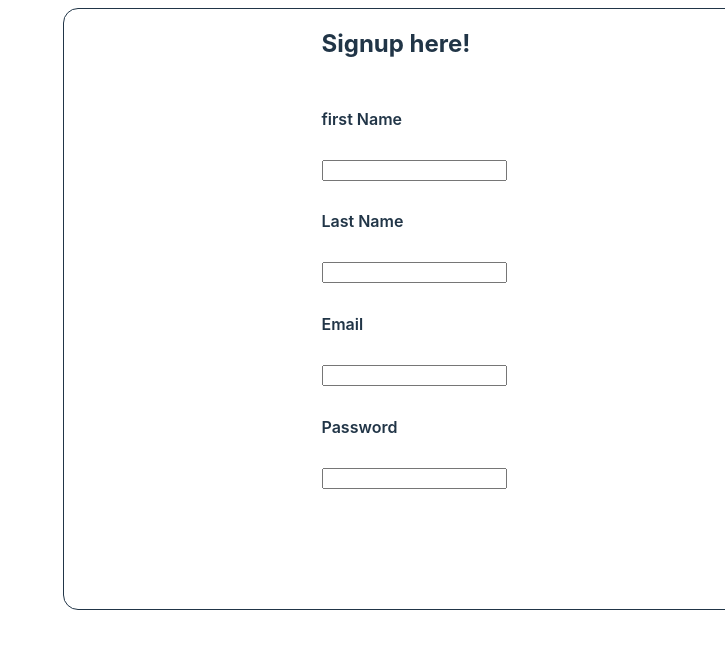
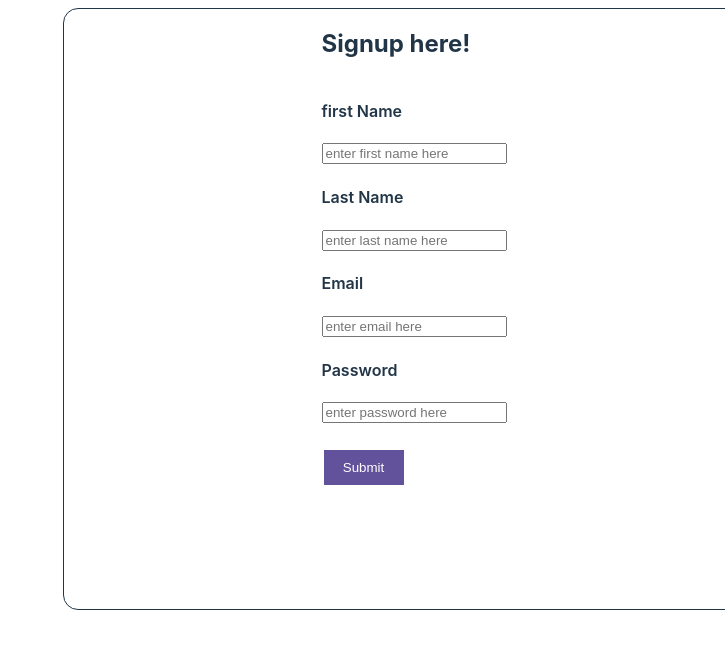
Before and after one commit to aestrella0140/REACT--Project-Management, a React (Vite) app in the folder client/: page / in a window 1280 px wide. Shown: the top 648 px of the page, without its empty margins (555-1280 px from the left). Built offline with nearby package versions, Linux system fonts and the light colour scheme.

Commit message:
almost working signup form input fields not working

```diff
--- a/client/src/index.css
+++ b/client/src/index.css
@@ -33,6 +33,17 @@ label {
   font-weight: 600;
 }
 
+button {
+  background-color: #62529c;
+  border: none;
+  padding: 4px 2px;
+  margin: 4px 2px;
+  cursor: pointer;
+  width: 80px;
+  height: 35px;
+  color: #ffffff;
+}
+
 @media (prefers-color-scheme: light) {
   :root {
     color: #213547;
@@ -41,7 +52,5 @@ label {
   a:hover {
     color: #747bff;
   }
-  button {
-    background-color: #f9f9f9;
-  }
+
 }
--- a/client/src/pages/Signup.jsx
+++ b/client/src/pages/Signup.jsx
@@ -32,45 +32,55 @@ const SignupForm = () => {
         },
     });
     return (
-        <form className='signup' onSubmit={formik.handleSubmit}>
-            <div className='form'>
+        <div className='signup'>
+            <form className='form' onSubmit={formik.handleSubmit}>
                 <h2>Signup here!</h2>
-                <label htmlFor='firstName'>first Name</label>
+                <label htmlFor="firstName">first Name</label>
                 <input
-                    type='text'
+                    type='firstName'
                     name='firstName'
                     id='firstName'
+                    placeholder='enter first name here'
                     onChange={formik.handleChange}
-                    value={formik.values.lastName} />
+                    value={formik.values.lastName}
+                />
 
-                <label htmlFor='lastName'>Last Name</label>
+                <label htmlFor="lastName">Last Name</label>
                 <input
-                    type='text'
+                    type='lastName'
                     name='lastName'
                     id='lastName'
+                    placeholder='enter last name here'
                     onChange={formik.handleChange}
-                    value={formik.values.email} />
+                    value={formik.values.email}
+                />
 
-                <label htmlFor='email'>Email</label>
+                <label htmlFor="email">Email</label>
                 <input
                     type='email'
                     name='email'
                     id='email'
+                    placeholder='enter email here'
                     onChange={formik.handleChange}
                     value={formik.values.firstName} />
 
-                <label htmlFor='password'>Password</label>
+                <label htmlFor="password">Password</label>
                 <input
                     type='password'
                     name='password'
                     id='pwd'
+                    placeholder='enter password here'
                     onChange={formik.handleChange}
-                    value={formik.values.password} />
-            </div>
+                    value={formik.values.password}
+                />
+                <div>
+                    <button type='submit'>Submit</button>
+                </div>
+            </form>
+        </div>
 
 
-        </form>
-    )
+    );
 };
 
 export default SignupForm;
```
Also changed, not shown: 1 other file (tests, documents, lock files or other folders).
